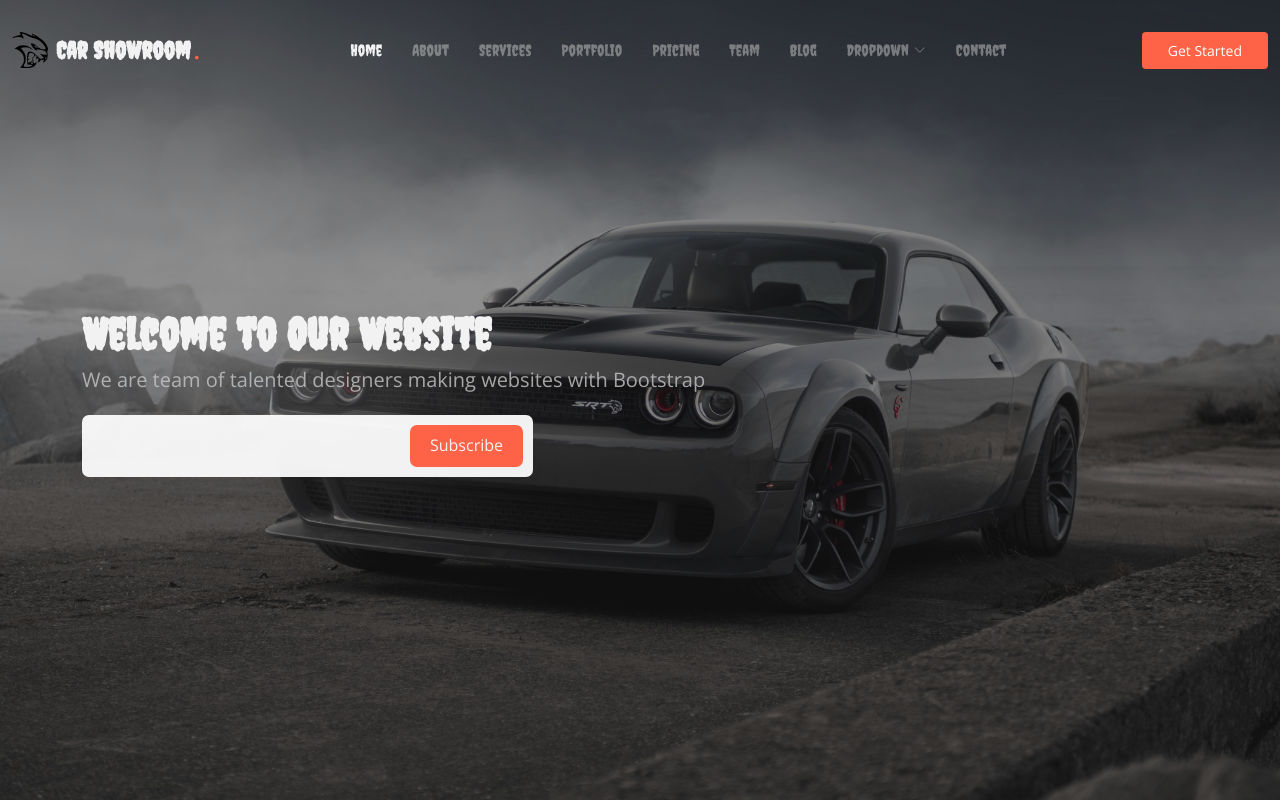
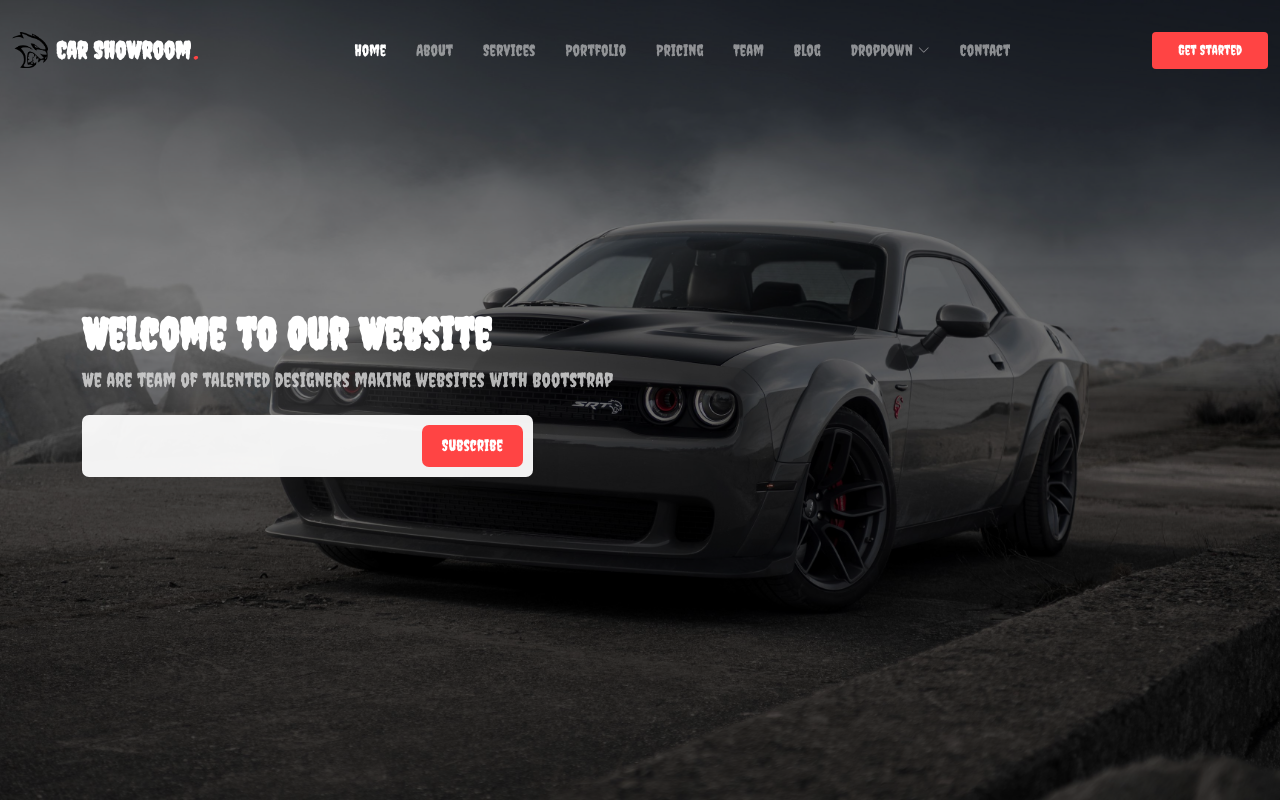
Before and after one commit to jamax12/test, a plain HTML site: page index.html in a window 1280 px wide. Shown: the top 800 px of the page. Drawn offline with nearby package versions, Linux system fonts and the light colour scheme.

Commit message:
first commit

```diff
--- a/assets/css/main.css
+++ b/assets/css/main.css
@@ -11,45 +11,57 @@
 # Help: https://bootstrapmade.com/color-system/
 --------------------------------------------------------------*/
 /* Fonts */
+/**
+* Template Name: Append
+* Template URL: https://bootstrapmade.com/append-bootstrap-website-template/
+* Updated: Aug 07 2024 with Bootstrap v5.3.3
+* Author: BootstrapMade.com
+* License: https://bootstrapmade.com/license/
+*/
+
+/*--------------------------------------------------------------
+# Font & Color Variables
+# Help: https://bootstrapmade.com/color-system/
+--------------------------------------------------------------*/
+/* Fonts */
 :root {
-  --default-font: "Open Sans",  system-ui, -apple-system, "Segoe UI", Roboto, "Helvetica Neue", Arial, "Noto Sans", "Liberation Sans", sans-serif, "Apple Color Emoji", "Segoe UI Emoji", "Segoe UI Symbol", "Noto Color Emoji";
-  --heading-font: "Montserrat",  sans-serif;
-  --nav-font: "Poppins",  sans-serif;
-}
-
-/* Global Colors - The following color variables are used throughout the website. Updating them here will change the color scheme of the entire website */
+  --default-font: "Creepster", cursive, system-ui, -apple-system, "Segoe UI", Roboto, "Helvetica Neue", Arial, "Noto Sans", "Liberation Sans", sans-serif, "Apple Color Emoji", "Segoe UI Emoji", "Segoe UI Symbol", "Noto Color Emoji";
+  --heading-font: "Creepster", cursive, sans-serif;
+  --nav-font: "Creepster", cursive, sans-serif;
+}
+
+/* Global Colors - Dark Vibe */
 :root {
-  --background-color: #1e1e1e; /* Dark background color for the entire website, including individual sections */
-  --default-color: #c8c8c8; /* Light grey color for the majority of the text content across the entire website */
-  --heading-color: #f2f2f2; /* Lighter color for headings, subheadings, and titles throughout the website */
-  --accent-color: #e84545; /* Bright accent color for buttons, links, and other elements that need to stand out */
-  --surface-color: #2d2d2d; /* Darker surface color for boxed elements within sections */
-  --contrast-color: #f2f2f2; /* Light contrast color for text against dark backgrounds */
-}
-
-/* Nav Menu Colors - Adjusted for dark theme */
+  --background-color: #1a1a1a; /* Dark background for the entire website */
+  --default-color: #e0e0e0; /* Light gray for default text */
+  --heading-color: #ffffff; /* White for headings */
+  --accent-color: #ff4444; /* Blood red for accents */
+  --surface-color: #2a2a2a; /* Dark surface for cards and boxes */
+  --contrast-color: #ffffff; /* White for contrast text */
+}
+
+/* Nav Menu Colors - Dark Vibe */
 :root {
-  --nav-color: #c8c8c8;  /* Light grey color for the main navmenu links */
-  --nav-hover-color: #e84545; /* Bright red color applied to main navmenu links when hovered over or active */
-  --nav-mobile-background-color: #1e1e1e; /* Dark background color for mobile navigation menu */
-  --nav-dropdown-background-color: #2d2d2d; /* Dark background color for dropdown items */
-  --nav-dropdown-color: #c8c8c8; /* Light grey color for dropdown navigation links */
-  --nav-dropdown-hover-color: #e84545; /* Bright red color applied to dropdown navigation links when hovered over */
-}
-
-/* Color Presets - Adjusted for dark theme */
-
+  --nav-color: #b3b3b3; /* Light gray for nav links */
+  --nav-hover-color: #ff4444; /* Blood red for hover/active nav links */
+  --nav-mobile-background-color: #2a2a2a; /* Dark background for mobile nav */
+  --nav-dropdown-background-color: #2a2a2a; /* Dark background for dropdowns */
+  --nav-dropdown-color: #b3b3b3; /* Light gray for dropdown links */
+  --nav-dropdown-hover-color: #ff4444; /* Blood red for hover dropdown links */
+}
+
+/* Color Presets - Dark Vibe */
 .light-background {
-  --background-color: #2d2d2d;
-  --surface-color: #3a3a3a;
+  --background-color: #2a2a2a;
+  --surface-color: #1a1a1a;
 }
 
 .dark-background {
-  --background-color: #1e1e1e;
-  --default-color: #c8c8c8;
-  --heading-color: #f2f2f2;
-  --surface-color: #2d2d2d;
-  --contrast-color: #f2f2f2;
+  --background-color: #000000;
+  --default-color: #e0e0e0;
+  --heading-color: #ffffff;
+  --surface-color: #1a1a1a;
+  --contrast-color: #ffffff;
 }
 
 /* Smooth scroll */
@@ -213,21 +225,20 @@ h6 {
 /* Index Page Header
 ------------------------------*/
 .index-page .header {
-  --background-color: rgba(30, 30, 30, 0);
-  --heading-color: #f2f2f2;
-  --nav-color: rgba(200, 200, 200, 0.5);
-  --nav-hover-color: #f2f2f2;
+  --background-color: rgba(26, 26, 26, 0);
+  --heading-color: #ffffff;
+  --nav-color: rgba(255, 255, 255, 0.5);
+  --nav-hover-color: #ffffff;
 }
 
 /* Index Page Header on Scroll
 ------------------------------*/
 .index-page.scrolled .header {
-  --background-color: #1e1e1e;
-  --heading-color: #f2f2f2;
-  --nav-color: #c8c8c8;
-  --nav-hover-color: #e84545;
-}
-
+  --background-color: #1a1a1a;
+  --heading-color: #ffffff;
+  --nav-color: #b3b3b3;
+  --nav-hover-color: #ff4444;
+}
 
 /*--------------------------------------------------------------
 # Navigation Menu
@@ -248,20 +259,6 @@ h6 {
 
   .navmenu li {
     position: relative;
-  }
-
-  :root {
-  --nav-font: 'Creepster', cursive; /* Update font to Creepster */
-  --heading-font: 'Creepster', cursive; /* Optional: change heading font */
-  --background-color: #121212; /* Dark background color */
-  --nav-color: #ffffff; /* Light text color for navigation */
-  --nav-hover-color: #e74c3c; /* Hover color (red, for contrast) */
-  --nav-dropdown-background-color: #1a1a1a; /* Dark dropdown background */
-  --nav-dropdown-color: #ffffff; /* Light color for dropdown text */
-  --nav-dropdown-hover-color: #e74c3c; /* Hover color for dropdown */
-  --accent-color: #ff6347; /* Tomato red for accent color */
-  --contrast-color: #ffffff; /* High contrast color for icons and text */
-  --default-color: #cccccc; /* Default light gray color */
   }
 
   .navmenu a,
@@ -350,6 +347,7 @@ h6 {
     top: 0;
     left: -100%;
     visibility: visible;
+  }
 }
 
 /* Navmenu - Mobile */
@@ -649,6 +647,7 @@ h6 {
   transition: all 0.4s;
 }
 
+
 .scroll-top i {
   font-size: 24px;
   color: var(--contrast-color);
@@ -664,7 +663,6 @@ h6 {
   visibility: visible;
   opacity: 1;
 }
-
 
 /*--------------------------------------------------------------
 # Disable aos animation delay on mobile devices
--- a/index.html
+++ b/index.html
@@ -1198,6 +1198,7 @@
 
   <!-- Main JS File -->
   <script src="assets/js/main.js"></script>
+  <script src="https://cdn.jsdelivr.net/npm/bootstrap@5.1.0/dist/js/bootstrap.bundle.min.js"></script>
 
 </body>
 
```
Lines whose indentation alone changed are shown as unchanged.
